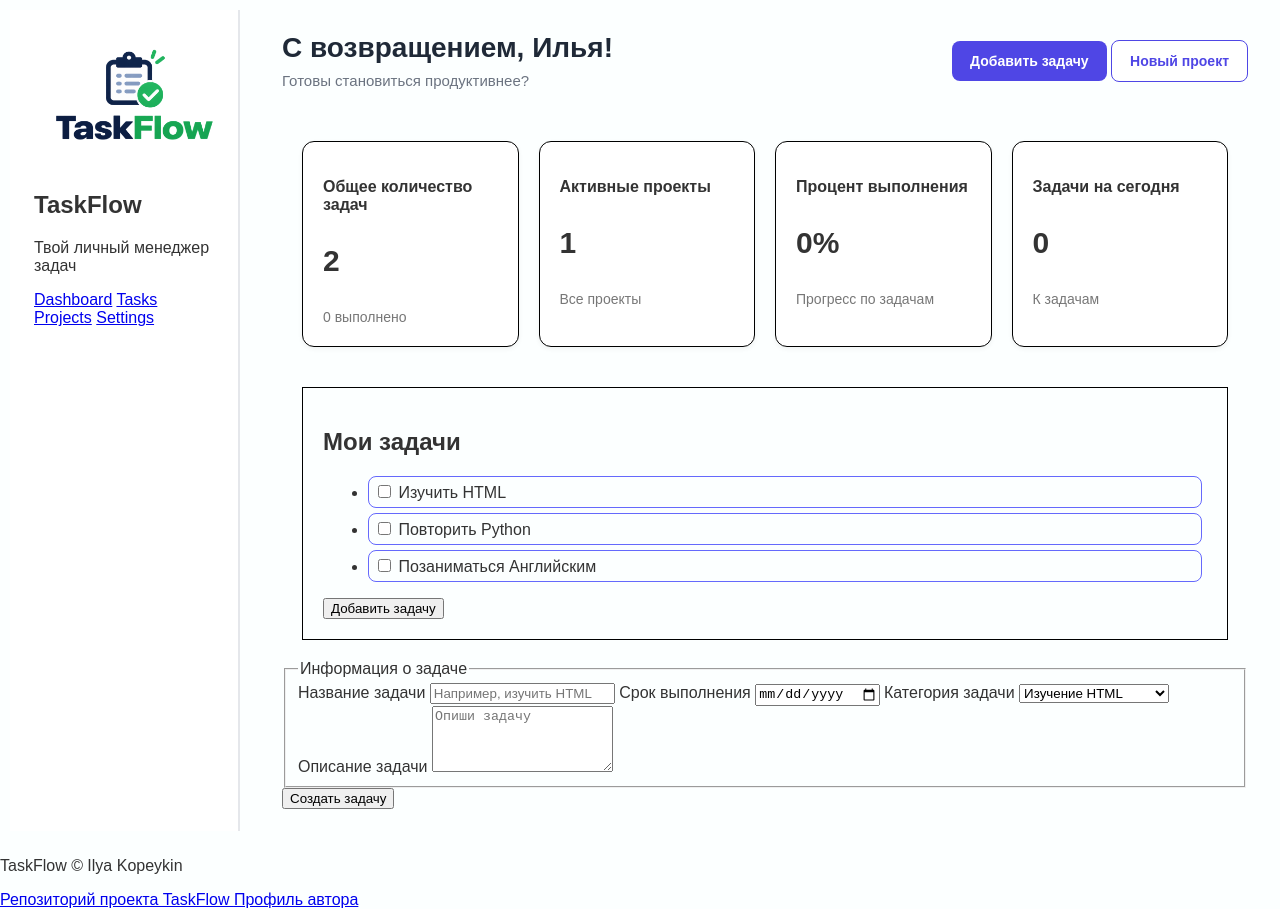
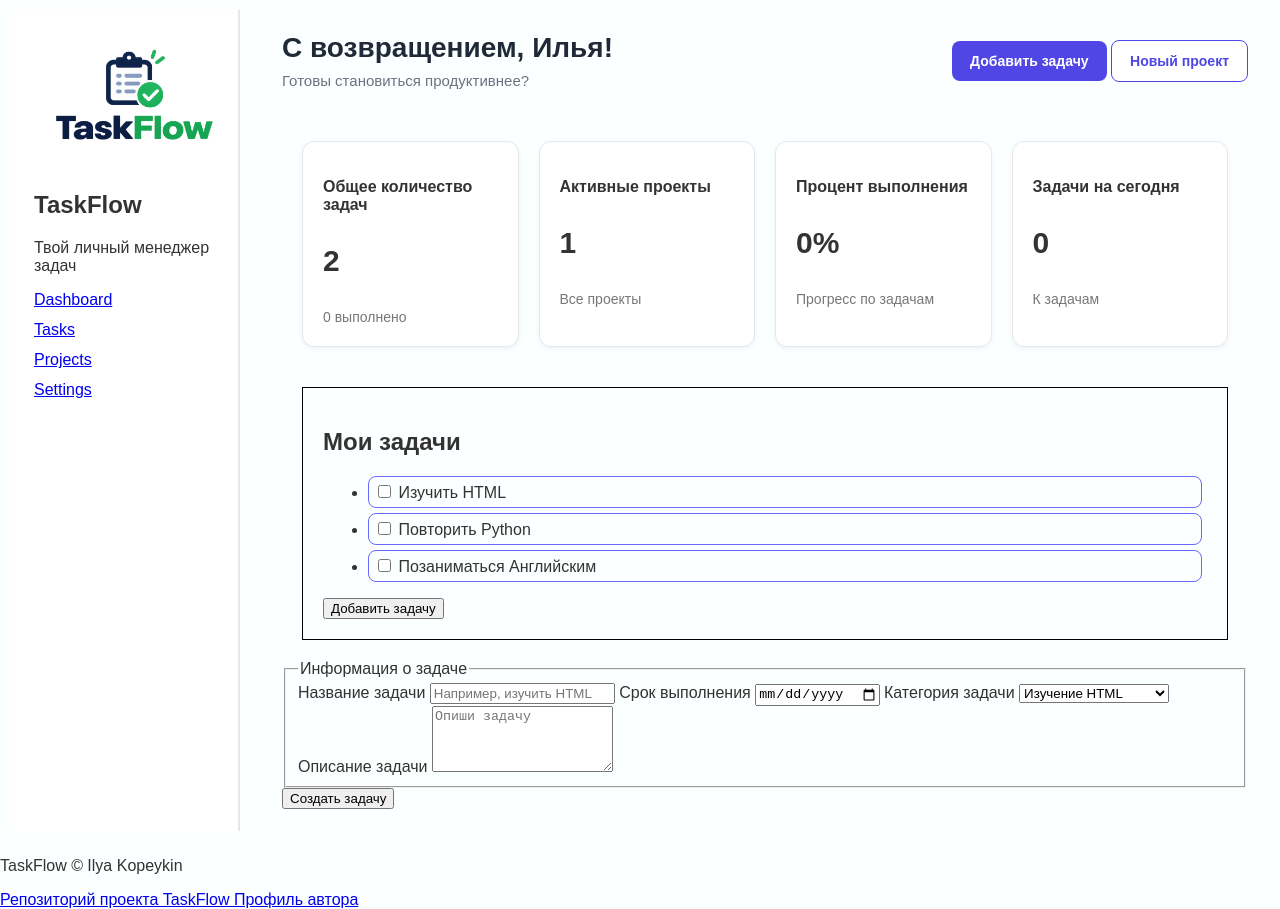
Before and after one commit to IlyaKopey/TaskFLow, a plain HTML site: page frontend/index.html in a window 1280 px wide. Drawn offline with Linux system fonts and the light colour scheme.

Commit message:
Update style.css

```diff
--- a/frontend/style.css
+++ b/frontend/style.css
@@ -29,9 +29,16 @@ body {
     background-color: white;
     padding: 20px;
     border-radius: 12px;
-    border: 1px solid black;
+    border: 1px solid #e5e7eb;
     box-shadow: 0 2px 5px rgba(0,0,0,0.05);
+    transition: transfrom 0.2s ease, box-shadow 0.2s ease;
 }
+
+.stat-card:hover {
+    transform: translateY(-5px);
+    box-shadow: 0 8px 18px rgba(0,0,0,0.1);
+}
+
 .stat-card h3 {
     font-size: 16px;
     font-weight: 600;
@@ -108,3 +115,9 @@ main {
     color: #6b7380;
     margin: 0;
 }
+
+.sidebar nav {
+    display: flex;
+    flex-direction: column;
+    gap: 12px;
+}
```
